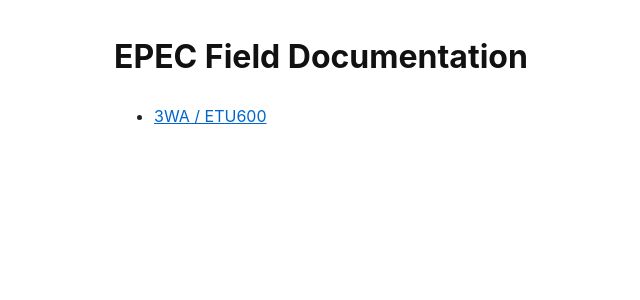
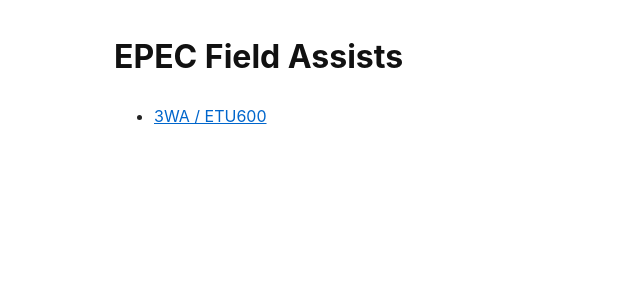
Before and after one commit to epecsupport/Service, a Jekyll site: the page built from index.md, in a window 1280 px wide. Shown: the top 300 px of the page, without its empty margins (26-666 px from the left). Built offline with Jekyll 4.4.1, drawn with Linux system fonts in a browser that asks for light colours.

Commit message:
Change index page title

```diff
--- a/index.md
+++ b/index.md
@@ -3,5 +3,5 @@ layout: default
 title: EPEC Field Documentation
 ---
 
-# EPEC Field Documentation
+# EPEC Field Assists
 - [3WA / ETU600](3WA.html)
```
